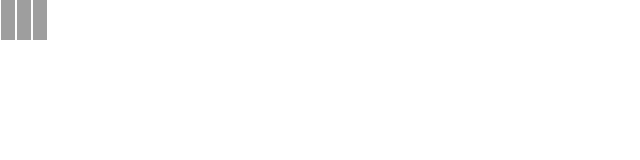
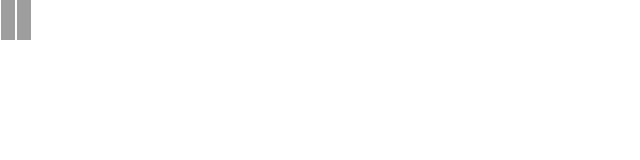
Before and after one commit to spemoon/mobi-demo, a plain HTML site: page index.html in a window 1280 px wide. Shown: the full height of the page, 0-640 px from the left. Drawn offline with Linux system fonts and the light colour scheme; grey boxes are pictures that could not be loaded.

Commit message:
Revert "add num-2"
This reverts commit fb7e2bb7ac0c7a1b14c172006e5977dc33bc2730.

```diff
--- a/index.html
+++ b/index.html
@@ -10,7 +10,7 @@
 </head>
 <body>
     <p>
-        <span class="num num-0">0</span><span class="num num-1">1</span><span class="num num-2">2</span>
+        <span class="num num-0">0</span><span class="num num-1">1</span>
     </p>
 </body>
 </html>
```
